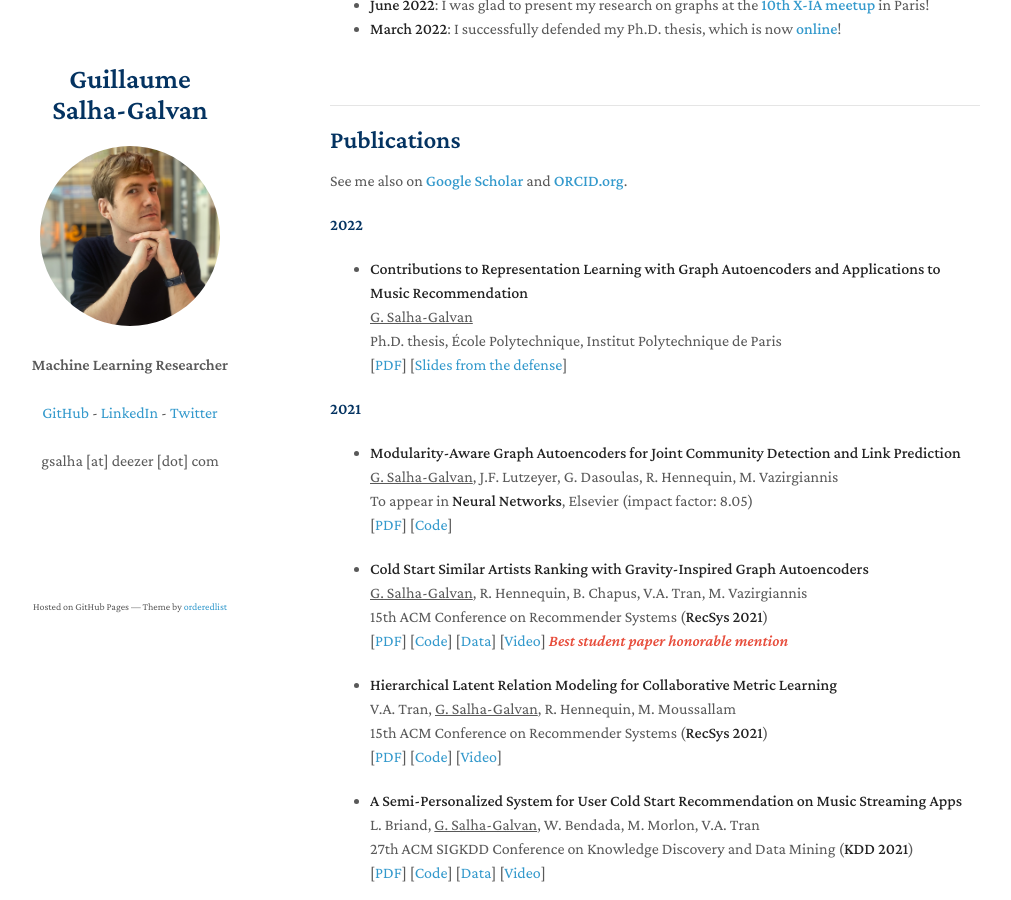
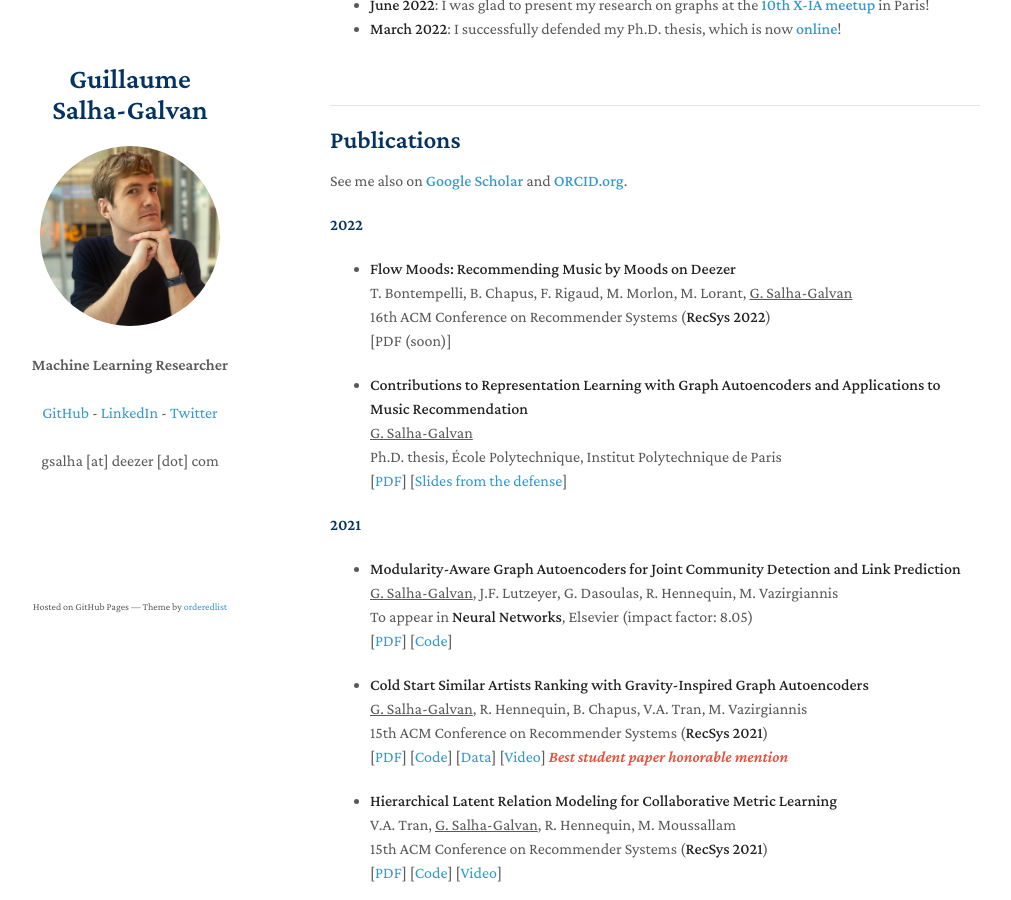
Before and after one commit to GuillaumeSalhaGalvan/GuillaumeSalhaGalvan.github.io, a Jekyll site: the page built from index.md, in a window 1280 px wide and 900 px high, scrolled down 651 px. Shown: the whole window, without its empty margins (140-1151 px from the left). Built offline with Jekyll 4.4.1, drawn with Linux system fonts in a browser that asks for light colours; our own code applies the rules of GitHub Pages for plain Markdown files; a script that is not in the unit is left out.

Commit message:
Update index.md

```diff
--- a/index.md
+++ b/index.md
@@ -28,6 +28,11 @@ I graduated in 2016 from <a href="http://math.ens-paris-saclay.fr/version-franca
 See me also on **<a href="https://scholar.google.fr/citations?hl=fr&authuser=1&user=BFT8u-oAAAAJ" target="_blank">Google Scholar</a>** and **<a href="https://orcid.org/0000-0002-2452-1041" target="_blank">ORCID.org</a>**.
 
 #### 2022
+
+- **Flow Moods: Recommending Music by Moods on Deezer**<br>
+ T. Bontempelli, B. Chapus, F. Rigaud, M. Morlon, M. Lorant, <ins>G. Salha-Galvan</ins> <br>
+ 16th ACM Conference on Recommender Systems (**RecSys 2022**) <br>
+ [PDF (soon)]
 
 - **Contributions to Representation Learning with Graph Autoencoders and Applications to Music Recommendation**<br>
  <ins>G. Salha-Galvan</ins> <br>
```
